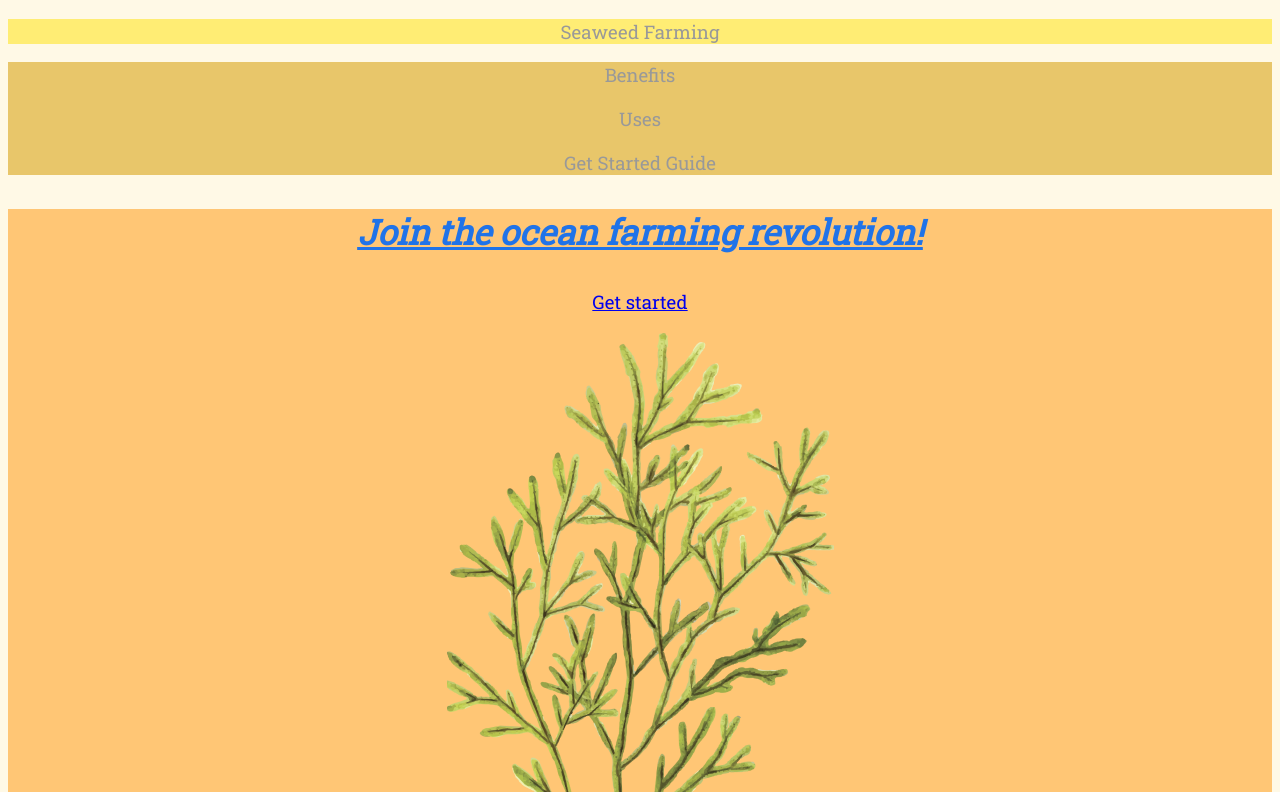
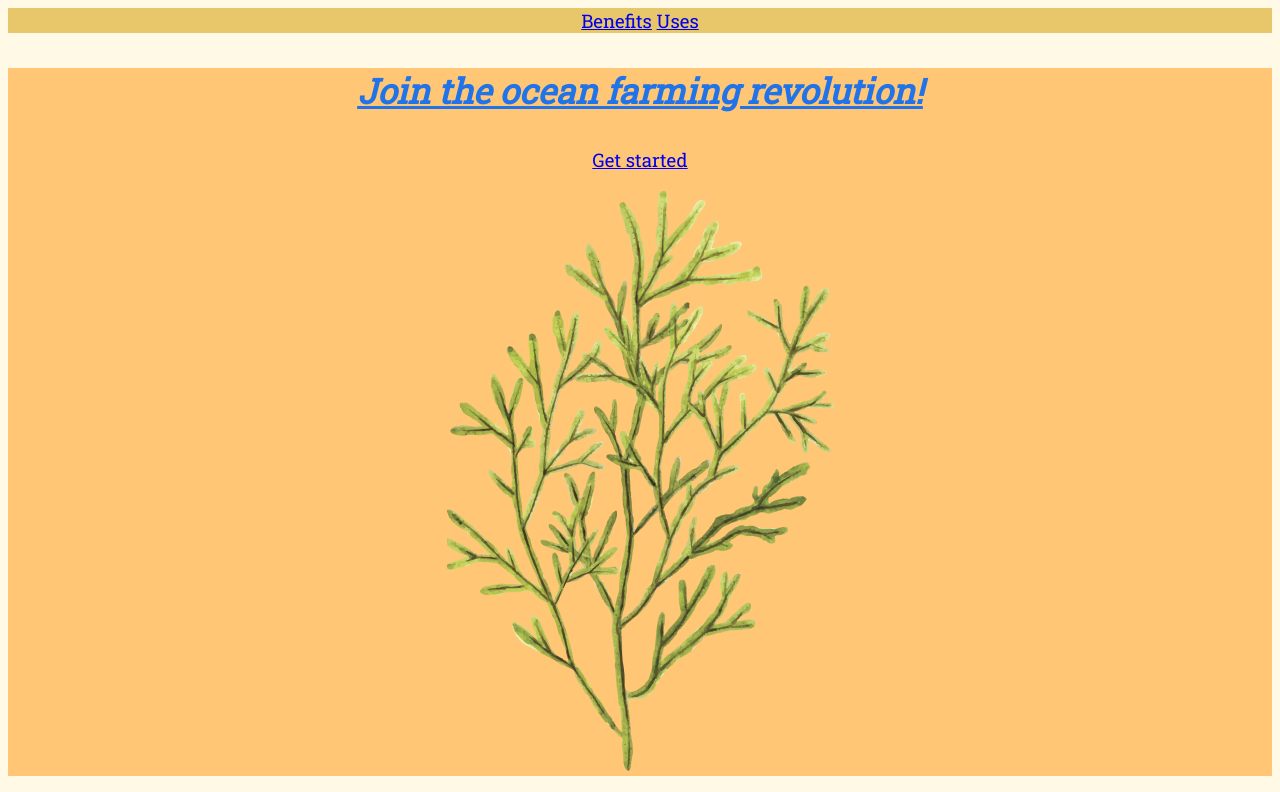
Before and after one commit to kvdcodes/kvdcodes.github.io, a plain HTML site: page unit_5/index.html in a window 1280 px wide. Shown: the top 792 px of the page. Drawn offline with Linux system fonts and the light colour scheme.

Commit message:
Update index.html

```diff
--- a/unit_5/index.html
+++ b/unit_5/index.html
@@ -5,15 +5,14 @@
 	<link rel="stylesheet" type="text/css" href=css/styles.css>
 </head>
 <body>
-	<div class="wrapper">
-	<header>
-		<p>Seaweed Farming</p>
+	<!-- //<header> -->
+		<!-- <h1 id="logo">Seaweed Farming</h1> -->
+	<!-- </header> -->
+	<nav>
+		<a href="google.com">Benefits</a>
+		<a href="google.com">Uses</a>
+	</nav>
 	</header>
-	<nav>
-		<p>Benefits</p>
-		<p>Uses</p>
-		<p>Get Started Guide</p>
-	</nav>
 <section id="hero-module">
 <p id="slogan"> Join the ocean farming revolution!</p>
 <p id="main-cta"><a href="http://www.google.com">Get started</a></p>
```
